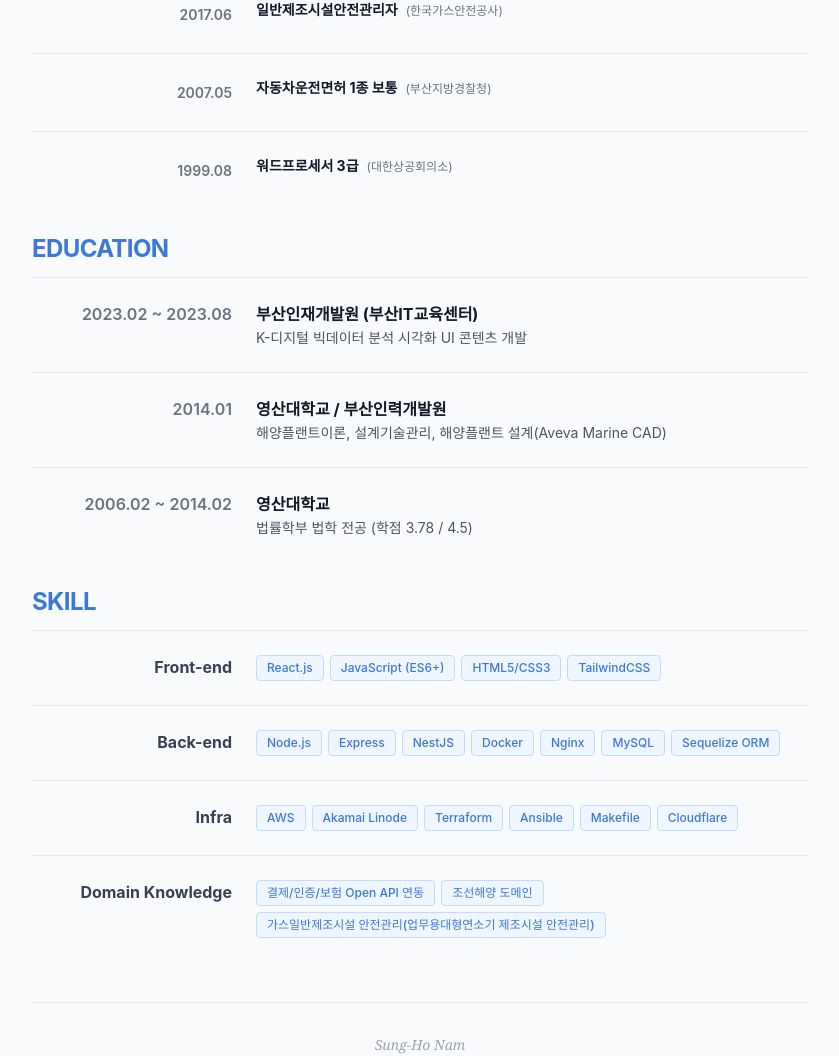
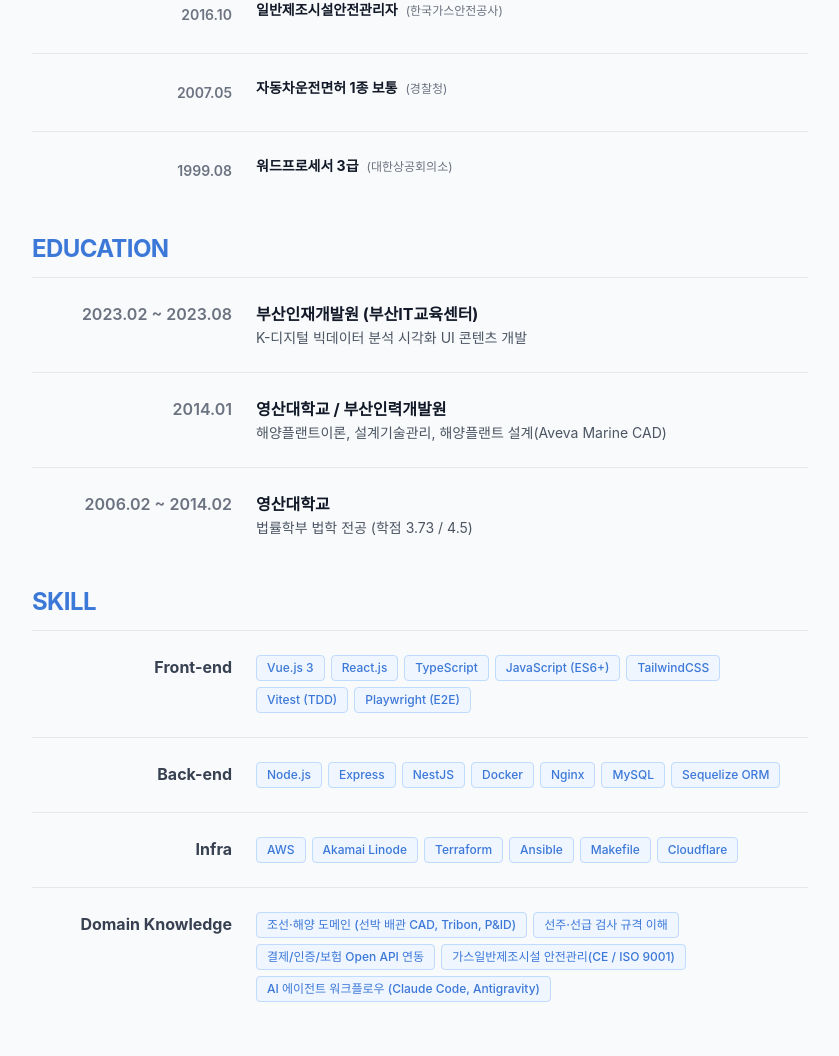
Before and after one commit to initbtn/resume-vuejs, a Vue app: page / in a window 1280 px wide. Shown: the part 1256-2312 px from the top of the page, without its empty margins (220-1059 px from the left). Built offline with nearby package versions, Linux system fonts and the light colour scheme; no server answers; a web font is replaced by a local one.

Commit message:
refactor(data): 파나시아 지원서 기준 조선/제조/DX 실무 경력 및 스킬/자격 데이터 동기화 (#66) (#67)

```diff
--- a/src/constants/initialPayload.ts
+++ b/src/constants/initialPayload.ts
@@ -54,7 +54,7 @@ export const initialResumePayload: PayloadType = {
         id: 1,
         order_index: 1,
         category: 'Front-end',
-        items: ['React.js', 'JavaScript (ES6+)', 'HTML5/CSS3', 'TailwindCSS']
+        items: ['Vue.js 3', 'React.js', 'TypeScript', 'JavaScript (ES6+)', 'TailwindCSS', 'Vitest (TDD)', 'Playwright (E2E)']
       },
       {
         id: 2,
@@ -72,7 +72,13 @@ export const initialResumePayload: PayloadType = {
         id: 4,
         order_index: 4,
         category: 'Domain Knowledge',
-        items: ['결제/인증/보험 Open API 연동', '조선해양 도메인', '가스일반제조시설 안전관리(업무용대형연소기 제조시설 안전관리)']
+        items: [
+          '조선·해양 도메인 (선박 배관 CAD, Tribon, P&ID)',
+          '선주·선급 검사 규격 이해',
+          '결제/인증/보험 Open API 연동',
+          '가스일반제조시설 안전관리(CE / ISO 9001)',
+          'AI 에이전트 워크플로우 (Claude Code, Antigravity)'
+        ]
       }
     ]
   },
@@ -102,7 +108,7 @@ export const initialResumePayload: PayloadType = {
         id: 3,
         order_index: 3,
         institution: '영산대학교',
-        course: '법률학부 법학 전공 (학점 3.78 / 4.5)',
+        course: '법률학부 법학 전공 (학점 3.73 / 4.5)',
         period: '2006.02 ~ 2014.02'
       }
     ]
@@ -121,13 +127,13 @@ export const initialResumePayload: PayloadType = {
         order_index: 1,
         name: '일반제조시설안전관리자',
         issuer: '한국가스안전공사',
-        date: '2017.06'
+        date: '2016.10'
       },
       {
         id: 3,
         order_index: 1,
         name: '자동차운전면허 1종 보통',
-        issuer: '부산지방경찰청',
+        issuer: '경찰청',
         date: '2007.05'
       },
       {
```
